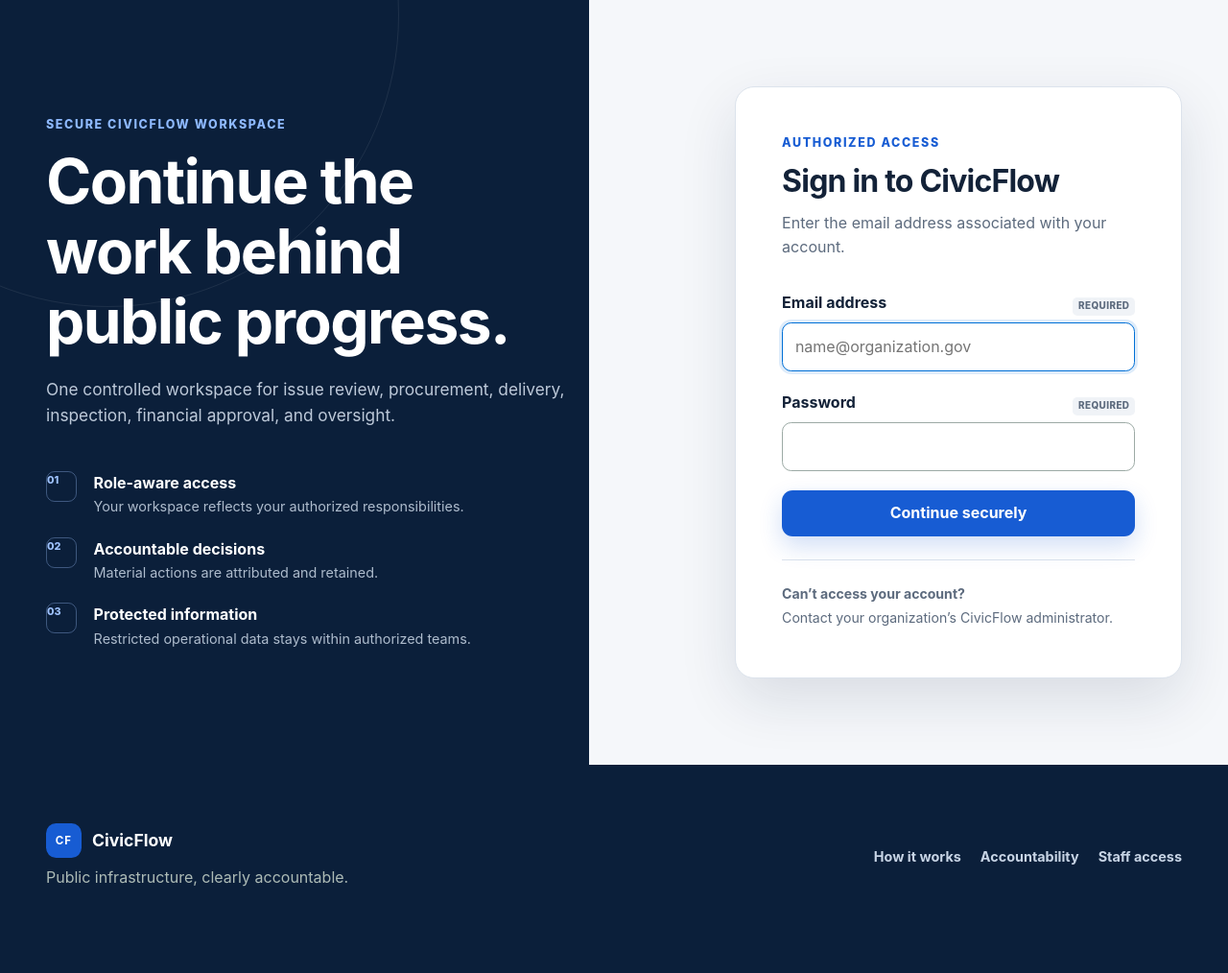
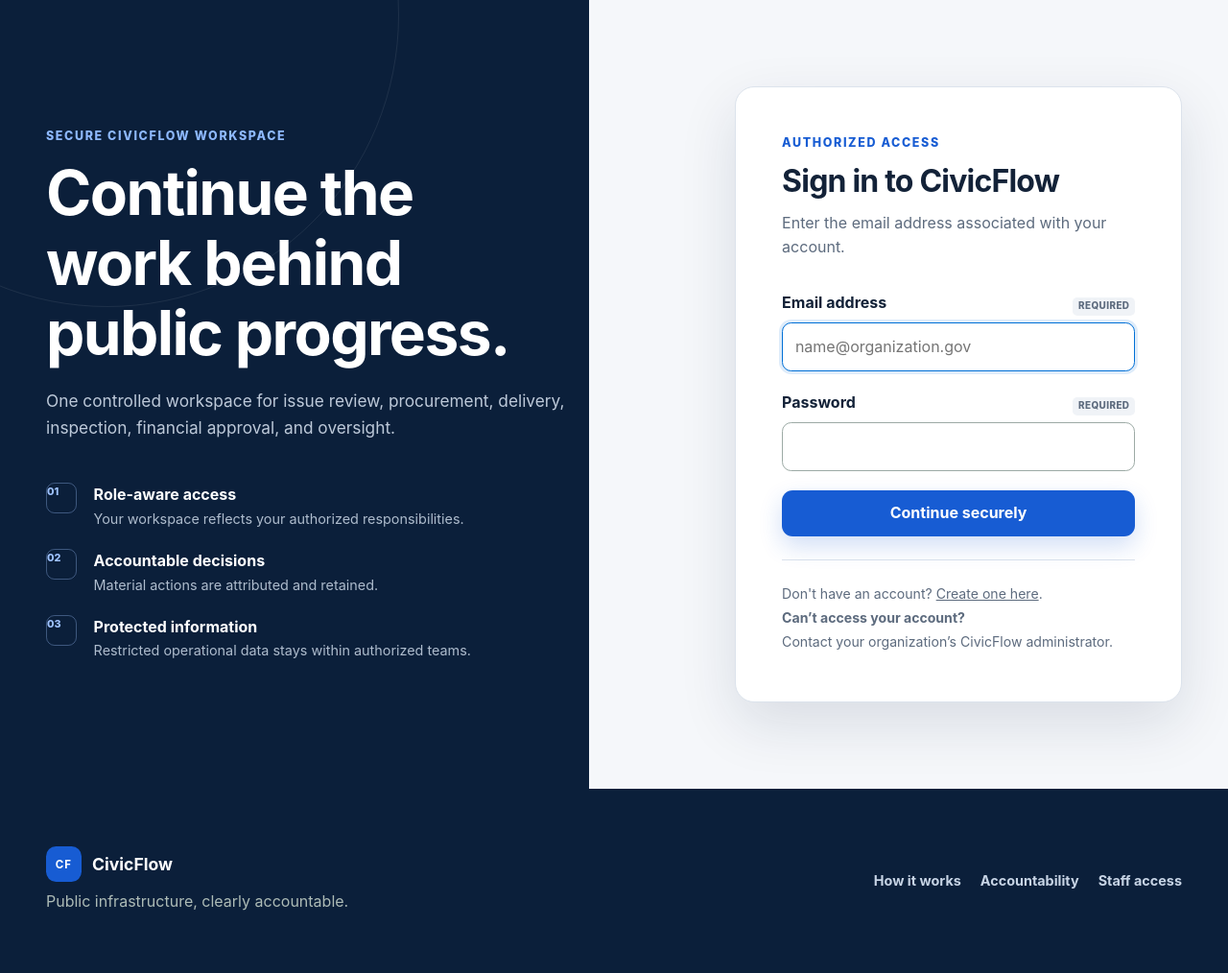
Before and after one commit to AdeelMalik22/CivicFlow, a Django app: page /sign-in/ in a window 1280 px wide. Shown: the part 81-1095 px from the top of the page at 96% size. Before the commit the page ends 1005 px from the top, so only its background shows below. Run offline with Django 5.2, Linux system fonts and the light colour scheme; parts of the project's set-up code (start-up, migrations or seed data) failed here and were passed over.

Commit message:
added a signup button

```diff
--- a/templates/registration/login.html
+++ b/templates/registration/login.html
@@ -107,6 +107,7 @@
         </form>
 
         <div class="auth-support">
+          <p>Don't have an account? <a href="{% url 'signup' %}">Create one here</a>.</p>
           <p><strong>Can’t access your account?</strong></p>
           <p>Contact your organization’s CivicFlow administrator.</p>
         </div>
```
